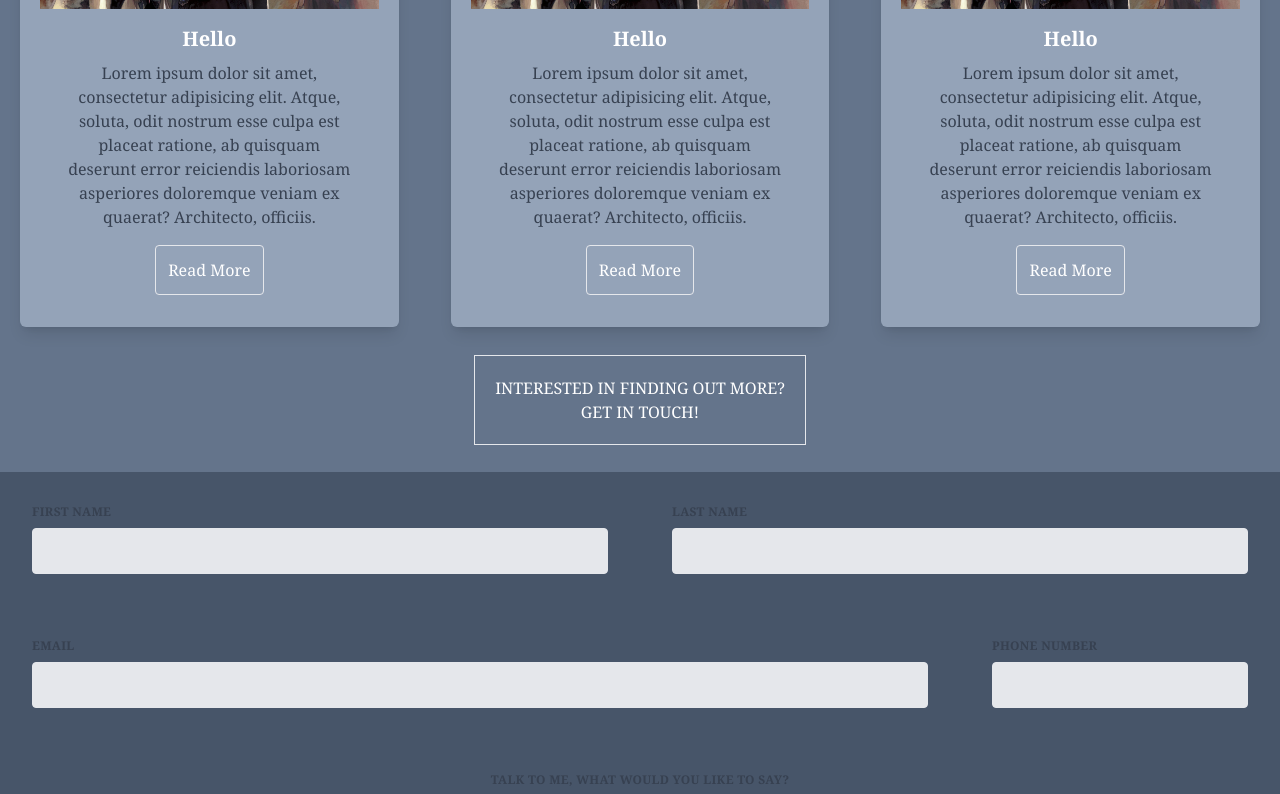
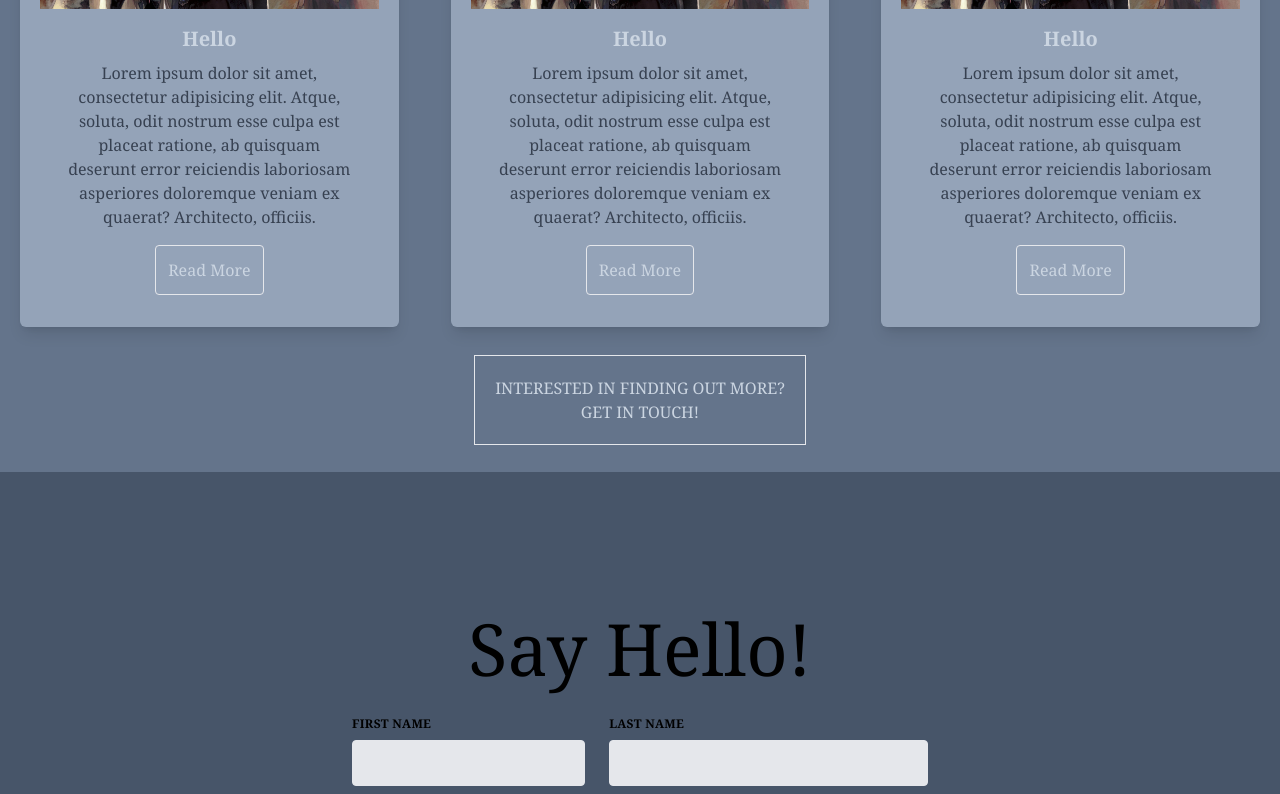
Before and after one commit to TheLastHuntsman/NextJsTesting, a Next.js app: page / in a window 1280 px wide. Shown: the part 2000-2794 px from the top of the page. Built offline with nearby package versions, Linux system fonts and the light colour scheme.

Commit message:
Further styling changes

```diff
--- a/src/app/components/scrollButton.tsx
+++ b/src/app/components/scrollButton.tsx
@@ -1,24 +1,23 @@
-'use client'
+"use client";
 
-type buttonProps={
-    elementID: string
-    text: string
-    text2?: string
+type buttonProps = {
+  elementID: string;
+  text: string;
+  text2?: string;
+};
 
+export default function ScrollButton({ elementID, text, text2 }: buttonProps) {
+  return (
+    <button
+      className="p-5 border uppercase transition hover:bg-purple-400"
+      onClick={() => {
+        const nextSection = document.getElementById(elementID);
+
+        nextSection?.scrollIntoView({ behavior: "smooth" });
+      }}
+    >
+      <div>{text}</div>
+      <div>{text2}</div>
+    </button>
+  );
 }
-
-export default function ScrollButton({elementID, text, text2}:buttonProps) {
-    return(
-        <button className="p-5 border uppercase transition hover:bg-purple-400"
-        onClick={() => {
-            const nextSection = document.getElementById(elementID)
-
-            nextSection?.scrollIntoView({behavior:"smooth"})
-          }}>
-            <div>{text}</div>
-            <div>{text2}</div>
-          </button>
-
-
-    )
-}
--- /dev/null
+++ b/src/app/components/scrollToTopButton.tsx
@@ -0,0 +1,29 @@
+"use client";
+
+export default function ScrollToTopButton() {
+  return (
+    <button
+      className="p-5 text-center"
+      onClick={() => {
+        const nextSection = document.getElementById("mainPage");
+
+        nextSection?.scrollIntoView({ behavior: "smooth" });
+      }}
+    >
+      <svg
+        aria-hidden="true"
+        focusable="false"
+        data-prefix="fas"
+        className="w-4 h-4"
+        role="img"
+        xmlns="http://www.w3.org/2000/svg"
+        viewBox="0 0 448 512"
+      >
+        <path
+          fill="currentColor"
+          d="M34.9 289.5l-22.2-22.2c-9.4-9.4-9.4-24.6 0-33.9L207 39c9.4-9.4 24.6-9.4 33.9 0l194.3 194.3c9.4 9.4 9.4 24.6 0 33.9L413 289.4c-9.5 9.5-25 9.3-34.3-.4L264 168.6V456c0 13.3-10.7 24-24 24h-32c-13.3 0-24-10.7-24-24V168.6L69.2 289.1c-9.3 9.8-24.8 10-34.3.4z"
+        ></path>
+      </svg>
+    </button>
+  );
+}
--- a/src/app/page.tsx
+++ b/src/app/page.tsx
@@ -5,12 +5,16 @@ import ProjCard from "./components/projCard";
 import headshot from "../../public/meslate.jpg";
 import tempImage from "../../public/8s5sCqk.jpg";
 import ScrollButton from "./components/scrollButton";
+import ScrollToTopButton from "./components/scrollToTopButton";
 
 //import styles from './page.module.css'
 
 export default function Home() {
   return (
-    <main className={"bg-slate-600 font-serif scroll-smooth text-white"}>
+    <main
+      id="mainPage"
+      className={"bg-slate-600 font-serif scroll-smooth text-slate-300"}
+    >
       <div
         id="landing"
         className="grid h-screen place-items-center
@@ -123,57 +127,69 @@ export default function Home() {
             text2="Get in touch!"
           ></ScrollButton>
         </div>
-
       </div>
-      <div id="contactMe" className="flex justify-center">
-        <form className="grid md:grid-cols-4 p-5 gap-10">
-          <div className="md:col-span-2 p-3 ">
+      <div
+        id="contactMe"
+        className="flex  justify-center items-center md:h-screen md:mx-auto"
+      >
+        <div
+          id="formWrapper"
+          className="flex flex-col justify-center items-center md:m-auto md:h-2/4 md:w-1/2 text-black"
+        >
+          <h1 className="text-7xl text-center">Say Hello!</h1>
+          <form className="grid md:grid-cols-7 p-5">
+            <div className="md:col-span-3 p-3 ">
               <label
                 htmlFor="firstName"
-              className="block uppercase tracking-wide text-gray-700 text-xs font-bold mb-2"
+                className="block uppercase tracking-wide  text-xs font-bold mb-2"
               >
                 First Name
               </label>
               <input
                 id="firstName"
-              className="block w-full bg-gray-200 text-gray-700 border border-gray-200 rounded py-3 px-4 leading-tight focus:outline-none focus:bg-white focus:border-gray-500"
+                className="block w-full bg-gray-200  border border-gray-200 rounded py-3 px-4 leading-tight focus:outline-none focus:bg-white focus:border-gray-500"
               ></input>
             </div>
-          <div className="md:col-span-2 p-3 ">
+            <div className="md:col-span-4  p-3 ">
               <label
                 htmlFor="lastName"
-              className="block uppercase tracking-wide text-gray-700 text-xs font-bold mb-2"
+                className="block uppercase tracking-wide  text-xs font-bold mb-2"
               >
                 Last Name
               </label>
               <input
                 id="lastName"
-              className="block w-full bg-gray-200 text-gray-700 border border-gray-200 rounded py-3 px-4 leading-tight focus:outline-none focus:bg-white focus:border-gray-500"
+                className="block w-full bg-gray-200  border border-gray-200 rounded py-3 px-4 leading-tight focus:outline-none focus:bg-white focus:border-gray-500"
               ></input>
             </div>
-          <div className="md:col-span-3 p-3 ">
-            <label className="block uppercase tracking-wide text-gray-700 text-xs font-bold mb-2">
+            <div className="md:col-span-5 p-3 ">
+              <label className="block uppercase tracking-wide  text-xs font-bold mb-2">
                 Email
               </label>
-            <input className="block w-full bg-gray-200 text-gray-700 border border-gray-200 rounded py-3 px-4 leading-tight focus:outline-none focus:bg-white focus:border-gray-500"></input>
+              <input className="block w-full bg-gray-200  border border-gray-200 rounded py-3 px-4 leading-tight focus:outline-none focus:bg-white focus:border-gray-500"></input>
             </div>
-          <div className="md:col-span-1 p-3 ">
-            <label className="block uppercase tracking-wide text-gray-700 text-xs font-bold mb-2">
+            <div className="md:col-span-2 p-3 ">
+              <label className="block uppercase tracking-wide  text-xs font-bold mb-2">
                 Phone Number
               </label>
-            <input className="block w-full bg-gray-200 text-gray-700 border border-gray-200 rounded py-3 px-4 leading-tight focus:outline-none focus:bg-white focus:border-gray-500"></input>
+              <input className="block w-full bg-gray-200  border border-gray-200 rounded py-3 px-4 leading-tight focus:outline-none focus:bg-white focus:border-gray-500"></input>
             </div>
-          <div className="md:col-span-4 p-3 ">
-            <label className="block uppercase tracking-wide text-gray-700 text-xs font-bold mb-2 text-center">
+            <div className="md:col-span-7 p-3 ">
+              <label className="block uppercase tracking-wide  text-xs font-bold mb-2 text-center">
                 Talk to me, what would you like to say?
               </label>
-            <textarea className="block w-full bg-gray-200 text-gray-700 border border-gray-200 rounded py-3 px-4 leading-tight focus:outline-none focus:bg-white focus:border-gray-500 resize-y"></textarea>
+              <textarea className="block w-full bg-gray-200  border border-gray-200 rounded py-3 px-4 leading-tight focus:outline-none focus:bg-white focus:border-gray-500 resize-y"></textarea>
             </div>
-          <button className="rounded md:col-start-2 md:col-end-4 border border-purple-300 shadow-md bg-blue-400 p-3">
+            <button className="inline rounded md:col-start-4 md:col-end-5 border border-purple-300 shadow-md bg-blue-400 p-3">
               Hit Me
             </button>
           </form>
+          <div className="">
+           <ScrollToTopButton></ScrollToTopButton>
+          </div>
+        </div>
       </div>
     </main>
   );
+  //footer 3/4 contact 1/4 footer
 }
```
Lines whose indentation alone changed are shown as unchanged.
